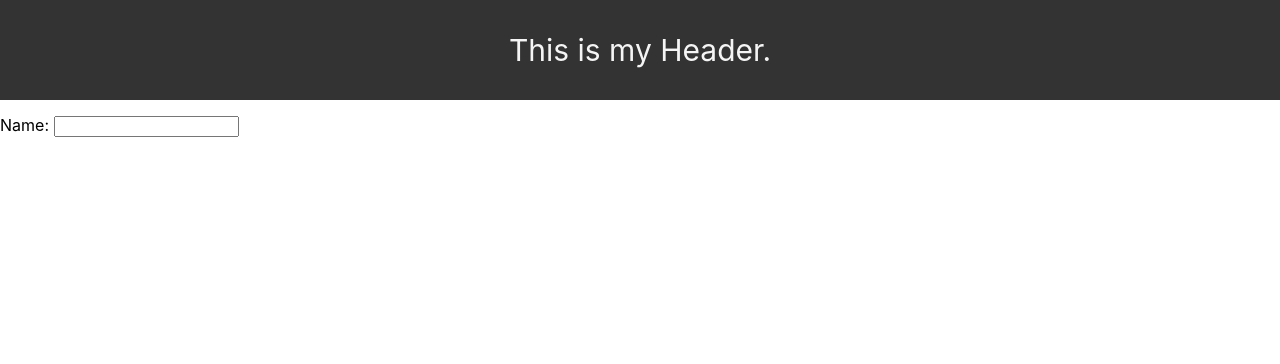
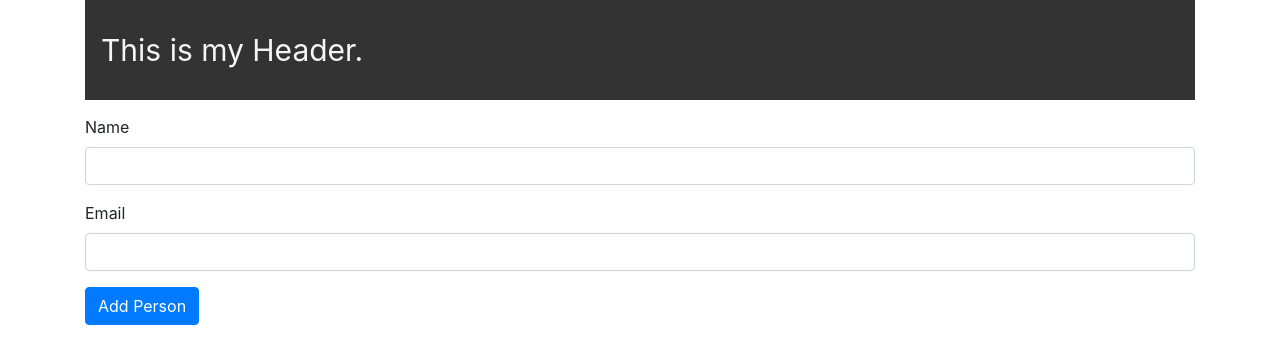
Before and after one commit to agwadan/React-Exercise, a React (Create React App) app: page / in a window 1280 px wide. Shown: the top 364 px of the page. Built offline with nearby package versions, Linux system fonts and the light colour scheme; the HTML template or start-up script is replaced by a standard one.

Commit message:
Revision 06:30:00 - Covered Basic forms

```diff
--- a/src/App.js
+++ b/src/App.js
@@ -1,6 +1,7 @@
 import React from 'react';
 //import logo from './logo.svg';
 //import './App.css';
+import "bootstrap/dist/css/bootstrap.min.css";
 import './index.css';
 import './App.css';
 import Header from './components/Header.jsx';
--- a/src/components/4-forms/ControlledInputs.jsx
+++ b/src/components/4-forms/ControlledInputs.jsx
@@ -1,16 +1,30 @@
 import React, { useState } from 'react';
 
 export default function ControlledInputs() {
+
+  const handleSubmit = (e) => {
+    e.preventDefault();
+    console.log('dddd');
+  }
+
   return (
     <div>
       <article>
-        <form className='form'>
-          <div className='form-control'>
-            <label htmlFor='firstName'>Name: </label>
-            <input type='text' id='firstName' name='firstName' />
+        <form className='form' onSubmit={handleSubmit}>
+
+          <div className='form-group'>
+            <label htmlFor='firstName'>Name </label>
+            <input type='text' id='firstName' name='firstName' className='form-control' />
           </div>
+
+          <div className='form-group'>
+            <label htmlFor='firstName'>Email </label>
+            <input type='text' id='email' name='email' className='form-control' />
+          </div>
+
+          <button className=' btn btn-primary' type='submit'>Add Person</button>
         </form>
-      </article>
-    </div>
+      </article >
+    </div >
   )
 }
```
